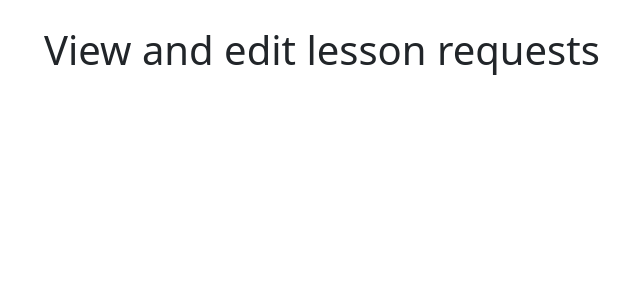
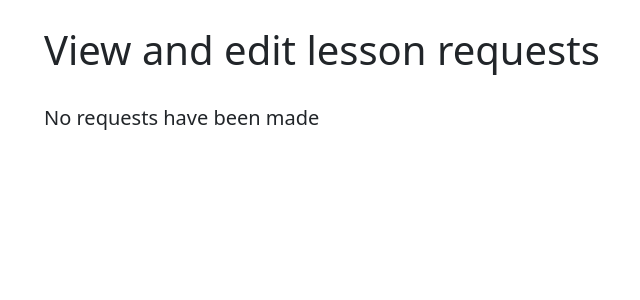
Before and after one commit to baldeep-gill/seg-cw1, a Django app: page /student/requests/ in a window 1280 px wide. Shown: the part 56-356 px from the top of the page, without its empty margins (38-678 px from the left). Run offline with Django 4.2, Linux system fonts and the light colour scheme; a user stored in the database is signed in; data that the repository does not hold is empty; some libraries are stand-ins or nearby versions.

```diff
--- a/lessons/templates/lesson_request.html
+++ b/lessons/templates/lesson_request.html
@@ -1,5 +1,7 @@
 {% extends 'base.html' %}
 {% block body %}
+
+{% include 'partials/navbar.html' %}
 <div class="container">
     <div class="row">
         <div class="col-sm-12 col-md-6 offset-md-3">
--- a/lessons/templates/show_requests.html
+++ b/lessons/templates/show_requests.html
@@ -6,8 +6,10 @@
     <div class="row content">
         <div class="col-12 my-auto">
             <h1>View and edit lesson requests</h1>
+            &nbsp;
+            {% if lesson_requests %}
+                {% for lesson in lesson_requests %}
                     <table class="table">
-                {% for lesson in lesson_requests %}
                         <tr>
                             <td>
                                 <h3><b>{{ lesson.topic }}</b></h3>
@@ -19,8 +21,11 @@
                                 <p><a href="{% url 'delete_requests' lesson.id %}">Delete</a></p>
                             </td>
                         </tr>
+                    </table>
                 {% endfor %}
-            </table>
+            {% else %}
+                    <h5>No requests have been made</h5>
+            {% endif %}
         </div>
     </div>
 </div>
```
Lines whose indentation alone changed are shown as unchanged.
